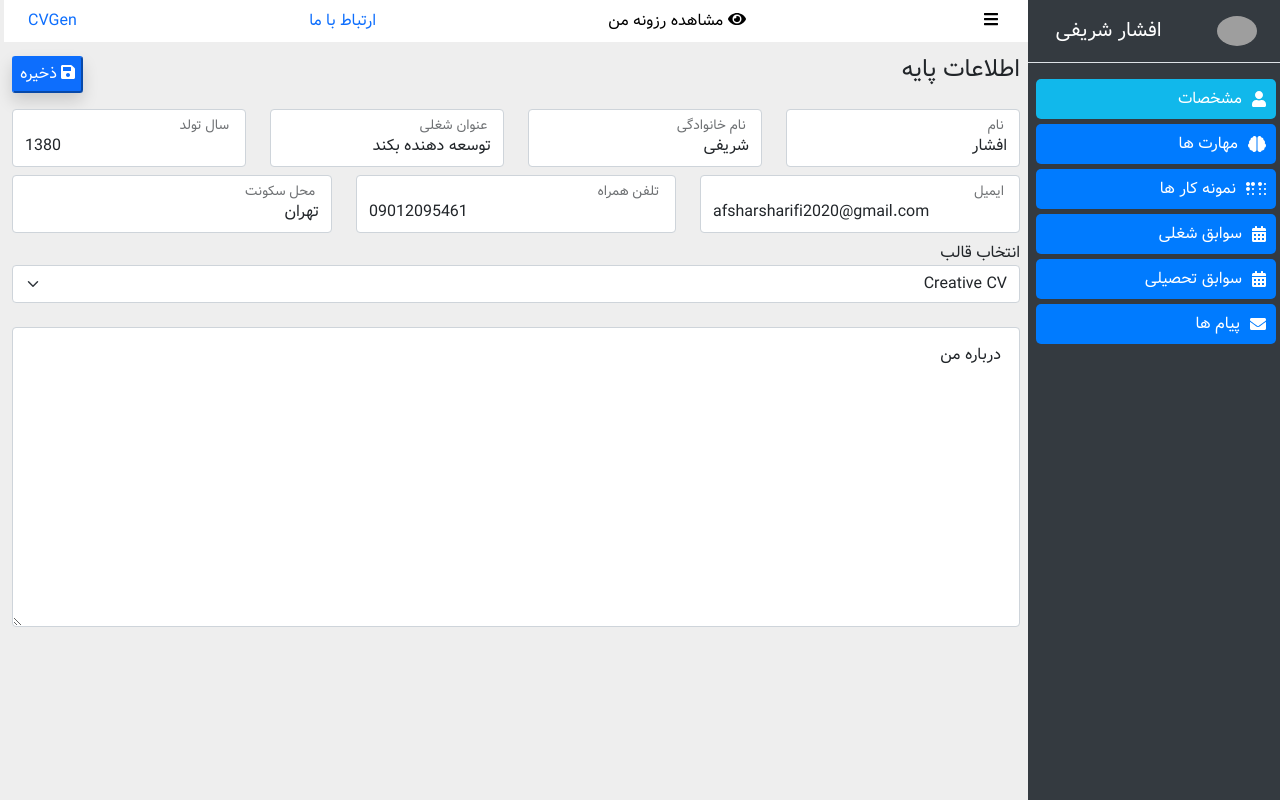
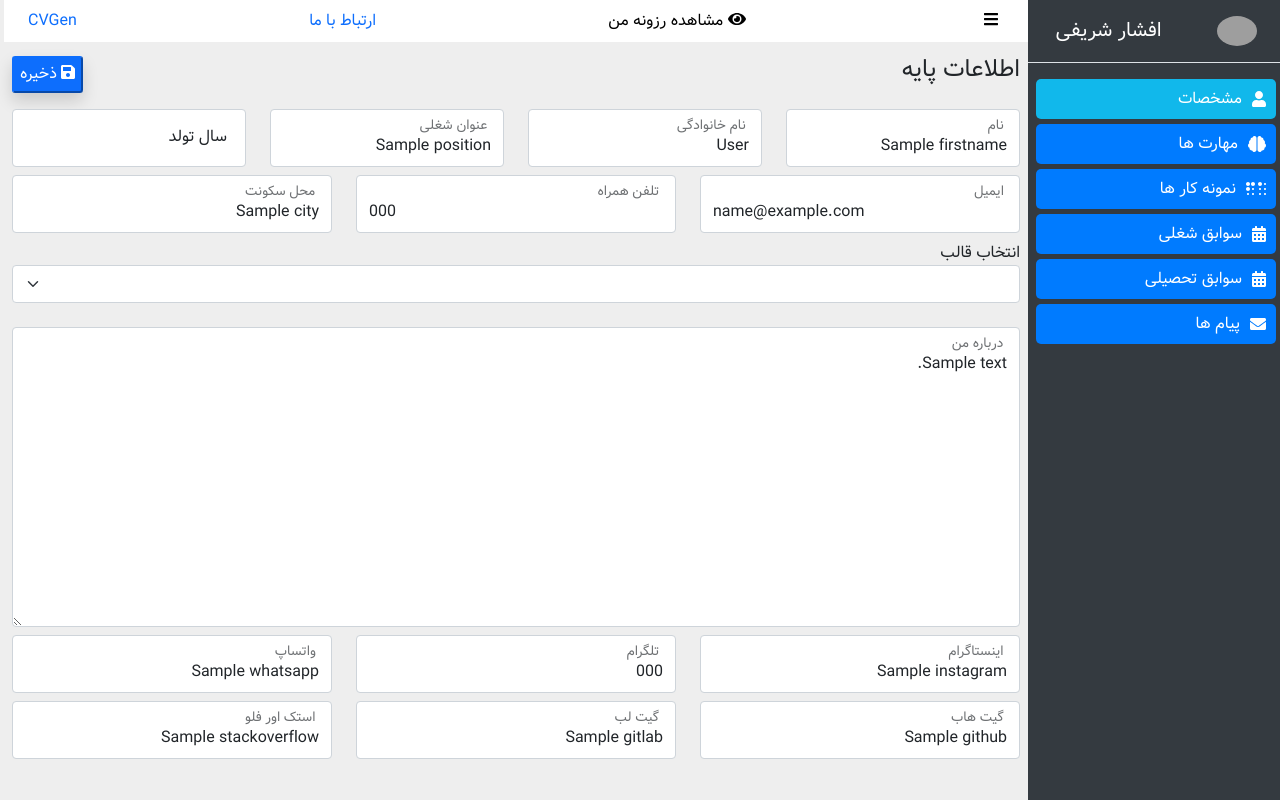
Before and after one commit to afsharsharifi/CVGen, a Django app: template templates/userpanel/basic-info.html in a window 1280 px wide. Run offline with Django 3.2, Linux system fonts and the light colour scheme; the template is opened without the code that fills it: most values are stand-ins (such as "Sample title", 1, 10 or a date in 2020); lists and menus that the app fills with data are empty; some libraries are stand-ins or nearby versions; grey boxes are pictures that could not be loaded.

Commit message:
Userpanel-basic-info and database almost done

```diff
--- a/CVGen/urls.py
+++ b/CVGen/urls.py
@@ -24,7 +24,8 @@ urlpatterns = [
     path('admin/', admin.site.urls),
     # path('header', header, name="header"),
     # path('footer', footer, name="footer"),
-    path('', include("CVGenAccounts.urls"))
+    path('', include("CVGenAccounts.urls")),
+    path('', include("CVGenBasicInfo.urls"))
 ]
 if settings.DEBUG:
     # add root static files
--- /dev/null
+++ b/CVGenBasicInfo/urls.py
@@ -0,0 +1,6 @@
+from django.urls import path
+from CVGenBasicInfo.views import user_basic_info
+
+urlpatterns = [
+    path('user-basic-info', user_basic_info),
+]
--- a/assets/css/user-panel.css
+++ b/assets/css/user-panel.css
@@ -99,3 +99,7 @@ body {
 .exp-item img {
     width: 80px;
 }
+
+.index-1 {
+    z-index: 100;
+}
--- a/templates/userpanel/basic-info.html
+++ b/templates/userpanel/basic-info.html
@@ -43,7 +43,7 @@
         </div>
     </div>
     <div class="maincontent w-80">
-        <header class="py-2 px-4 d-flex align-items-center justify-content-between">
+        <header class="py-2 px-4 d-flex align-items-center justify-content-between index-1">
             <button id="sidenav-controller" class="sidenav-button">
                 <i class="fa fa-bars"></i>
             </button>
@@ -56,6 +56,7 @@
         </header>
         <main class="mt-5 p-2">
             <form method="post" autocomplete="off">
+                {% csrf_token %}
                 <div class="d-flex justify-content-between mb-3">
                     <h4>اطلاعات پایه</h4>
                     <button class="btn-primary rounded-1 shadow">
@@ -65,46 +66,101 @@
                 </div>
                 <div class="row">
                     <div class="form-floating col-6 col-md-3 mb-2">
-                        <input type="text" class="form-control" id="firstname" placeholder="افشار" value="افشار">
+                        <input name="firstname" type="text" class="form-control" id="firstname" placeholder="افشار" value="{{ user_info.firstname }}">
                         <label for="firstname">نام</label>
                     </div>
                     <div class="form-floating col-6 col-md-3 mb-2">
-                        <input type="text" class="form-control" id="lastname" placeholder="شریفی" value="شریفی">
+                        <input name="lastname" type="text" class="form-control" id="lastname" placeholder="شریفی" value="{{ user_info.lastname }}">
                         <label for="lastname">نام خانوادگی</label>
                     </div>
                     <div class="form-floating col-6 col-md-3 mb-2">
-                        <input type="text" class="form-control" id="position" placeholder="توسعه دهنده بکند" value="توسعه دهنده بکند">
+                        <input name="position" type="text" class="form-control" id="position" placeholder="توسعه دهنده بکند" value="{{ user_info.position }}">
                         <label for="position">عنوان شغلی</label>
                     </div>
                     <div class="form-floating col-6 col-md-3 mb-2">
-                        <input type="number" class="form-control" id="birthyear" placeholder="1380" value="1380" min="1330" max="1401">
+                        <input name="birthyear" type="number" class="form-control" id="birthyear" placeholder="1380" value="{{ user_info.birthyear }}" min="1330" max="1401">
                         <label for="birthyear">سال تولد</label>
                     </div>
                     <div class="form-floating col-6 col-md-4 mb-2">
-                        <input type="email" class="form-control" id="email" placeholder="afsharsharifi2020@gmail.com" value="afsharsharifi2020@gmail.com">
+                        <input name="email" type="email" class="form-control" id="email" placeholder="afsharsharifi2020@gmail.com" value="{{ user_info.email }}">
                         <label for="email">ایمیل</label>
                     </div>
                     <div class="form-floating col-6 col-md-4 mb-2">
-                        <input type="tel" class="form-control" id="phone" placeholder="09012095461" value="09012095461">
+                        <input name="phone" type="tel" class="form-control" id="phone" placeholder="09012095461" value="{{ user_info.mobile }}">
                         <label for="phone">تلفن همراه</label>
                     </div>
                     <div class="form-floating col-6 col-md-4 mb-2">
-                        <input type="text" class="form-control" id="address" placeholder="تهران" value="تهران">
+                        <input name="city" type="text" class="form-control" id="address" placeholder="تهران" value="{{ user_info.city }}">
                         <label for="phone">محل سکونت</label>
                     </div>
                     <div class="col-12 col-md-12 mb-4">
                         <label for="select-template">انتخاب قالب</label>
-                        <select class="form-select" aria-label="Default select example" id="select-template">
+                        <select name="select-template" class="form-select" aria-label="Default select example" id="select-template">
+                            {{ user_info.template }}
+                            {% if user_info.template == "1" %}
                             <option value="1" selected>Creative CV</option>
                             <option value="2">I’mRex</option>
                             <option value="3">Material CV</option>
                             <option value="4">Material Resume</option>
                             <option value="5">Right Resume</option>
+                            {% endif %}
+                            {% if user_info.template == "2" %}
+                            <option value="1">Creative CV</option>
+                            <option value="2" selected>I’mRex</option>
+                            <option value="3">Material CV</option>
+                            <option value="4">Material Resume</option>
+                            <option value="5">Right Resume</option>
+                            {% endif %}
+                            {% if user_info.template == "3" %}
+                            <option value="1">Creative CV</option>
+                            <option value="2">I’mRex</option>
+                            <option value="3" selected>Material CV</option>
+                            <option value="4">Material Resume</option>
+                            <option value="5">Right Resume</option>
+                            {% endif %}
+                            {% if user_info.template == "4" %}
+                            <option value="1">Creative CV</option>
+                            <option value="2">I’mRex</option>
+                            <option value="3">Material CV</option>
+                            <option value="4" selected>Material Resume</option>
+                            <option value="5">Right Resume</option>
+                            {% endif %}
+                            {% if user_info.template == "5" %}
+                            <option value="1">Creative CV</option>
+                            <option value="2">I’mRex</option>
+                            <option value="3">Material CV</option>
+                            <option value="4">Material Resume</option>
+                            <option value="5" selected>Right Resume</option>
+                            {% endif %}
                         </select>
                     </div>
-                    <div class="form-floating">
-                        <textarea class="form-control h-300px" placeholder="درباره من" id="about-me" rows="5"></textarea>
+                    <div class="form-floating mb-2">
+                        <textarea name="about" class="form-control h-300px" placeholder="درباره من" id="about-me" rows="5">{{ user_info.about }}</textarea>
                         <label for="about-me">درباره من</label>
+                    </div>
+                    <div class="form-floating col-6 col-md-4 mb-2">
+                        <input name="instagram_id" type="text" class="form-control" id="instagram_id" placeholder="the.afshar" value="{{ user_info.instagram }}">
+                        <label for="instagram_id">اینستاگرام</label>
+                    </div>
+                    <div class="form-floating col-6 col-md-4 mb-2">
+                        <input name="telegram_id" type="text" class="form-control" id="telegram_id" placeholder="afshar_sharifi" value="{{ user_info.telegram }}">
+                        <label for="telegram_id">تلگرام</label>
+                    </div>
+                    <div class="form-floating col-6 col-md-4 mb-2">
+                        <input name="whtasapp_id" type="text" class="form-control" id="whtasapp_id" placeholder="+989012095461" value="{{ user_info.whatsapp }}">
+                        <label for="whtasapp_id">واتساپ</label>
+                    </div>
+                    <div class="form-floating col-6 col-md-4 mb-2">
+                        <input name="github_id" type="text" class="form-control" id="github_id" placeholder="afsharsharifi" value="{{ user_info.github }}">
+                        <label for="github_id">گیت هاب</label>
+                    </div>
+                    <div class="form-floating col-6 col-md-4 mb-2">
+                        <input name="gitlab_id" type="text" class="form-control" id="gitlab_id" placeholder="afsharsharifi" value="{{ user_info.gitlab }}">
+                        <label for="gitlab_id">گیت لب</label>
+                    </div>
+                    <div class="form-floating col-6 col-md-4 mb-2">
+                        <input name="stackoverflow_id" type="text" class="form-control" id="stackoverflow_id" placeholder="13569971" value="{{ user_info.stackoverflow }}">
+                        <label for="stackoverflow_id">استک اور فلو</label>
                     </div>
                 </div>
             </form>
--- a/templates/userpanel/shared/_FooterReferences.html
+++ b/templates/userpanel/shared/_FooterReferences.html
@@ -1,5 +1,5 @@
 {% load static %}
 <!-- Bootstrap -->
-<script src="../vendor/bootstrap/js/bootstrap.min.js"></script>
+<script src="{% static './vendor/bootstrap/js/bootstrap.min.js' %}"></script>
 <!-- Font Awesome -->
-<script src="../vendor/fontawesome/js/all.min.js"></script>
+<script src="{% static './vendor/fontawesome/js/all.min.js' %}"></script>
--- a/templates/userpanel/shared/_HeaderReferences.html
+++ b/templates/userpanel/shared/_HeaderReferences.html
@@ -1,9 +1,9 @@
 {% load static %}
 <!-- CSS Reset -->
-<link rel="stylesheet" href="../css/reset.css">
+<link rel="stylesheet" href="{% static './css/reset.css' %}">
 <!-- Bootstrap -->
-<link rel="stylesheet" href="../vendor/bootstrap/css/bootstrap.rtl.min.css">
+<link rel="stylesheet" href="{% static './vendor/bootstrap/css/bootstrap.rtl.min.css' %}">
 <!-- Font Awesome -->
-<link rel="stylesheet" href="../vendor/fontawesome/css/all.min.css">
+<link rel="stylesheet" href="{% static './vendor/fontawesome/css/all.min.css' %}">
 <!-- My Styles -->
-<link rel="stylesheet" href="../css/user-panel.css">
+<link rel="stylesheet" href="{% static './css/user-panel.css' %}">
```
Also changed, not shown: CVGenBasicInfo/models.py (+8 -0 lines), CVGenBasicInfo/views.py (+52 -0 lines), CVGenAccounts/migrations/__init__.py (deleted), CVGenBasicInfo/migrations/0001_initial.py, CVGenBasicInfo/migrations/0002_userbasicinfo_github_userbasicinfo_gitlab_and_more.py (added), CVGenExperiences/migrations/0001_initial.py, CVGenMessages/migrations/0001_initial.py, CVGenProjects/migrations/0001_initial.py, CVGenSkills/migrations/0001_initial.py, 1 other file.
